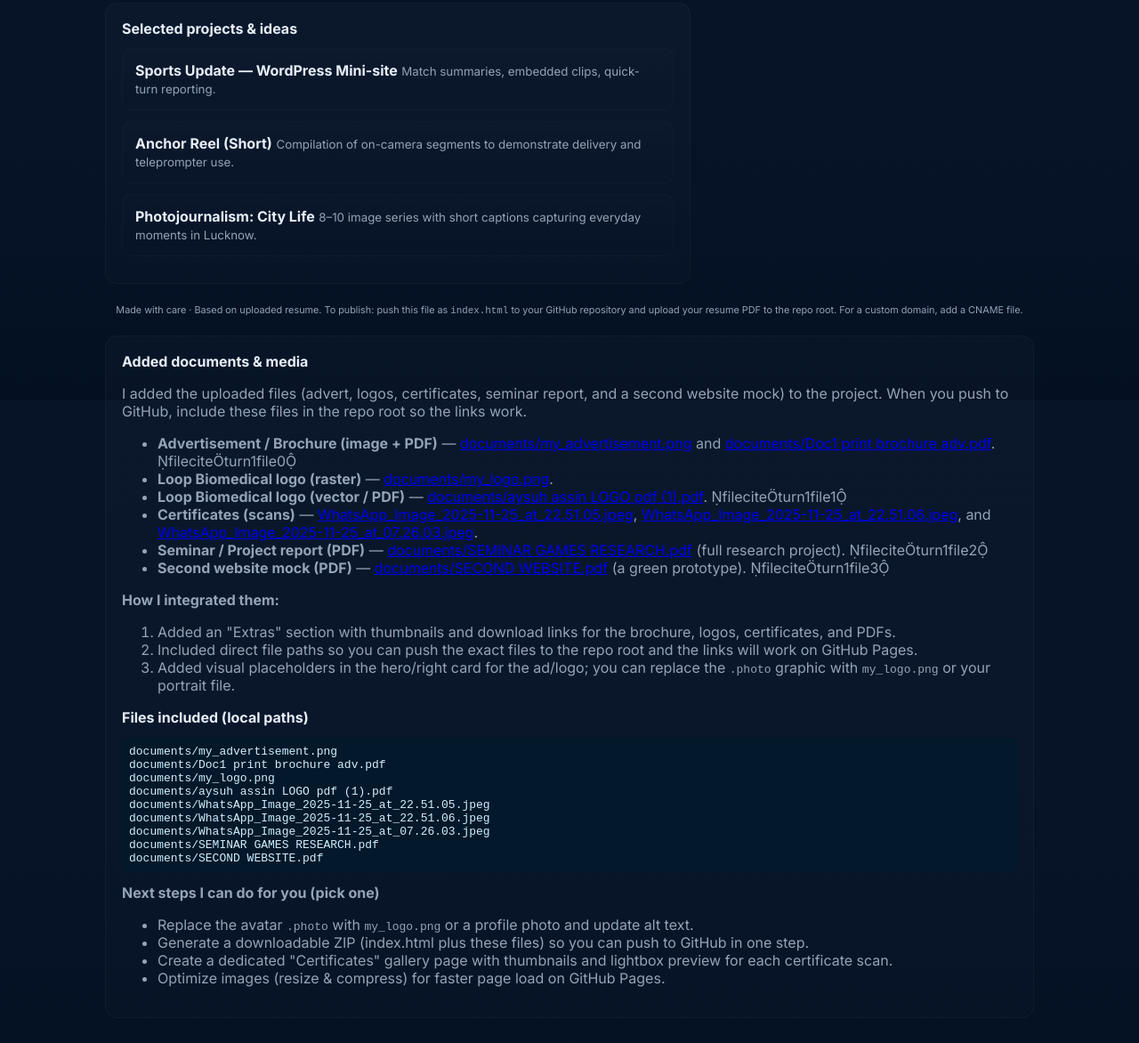
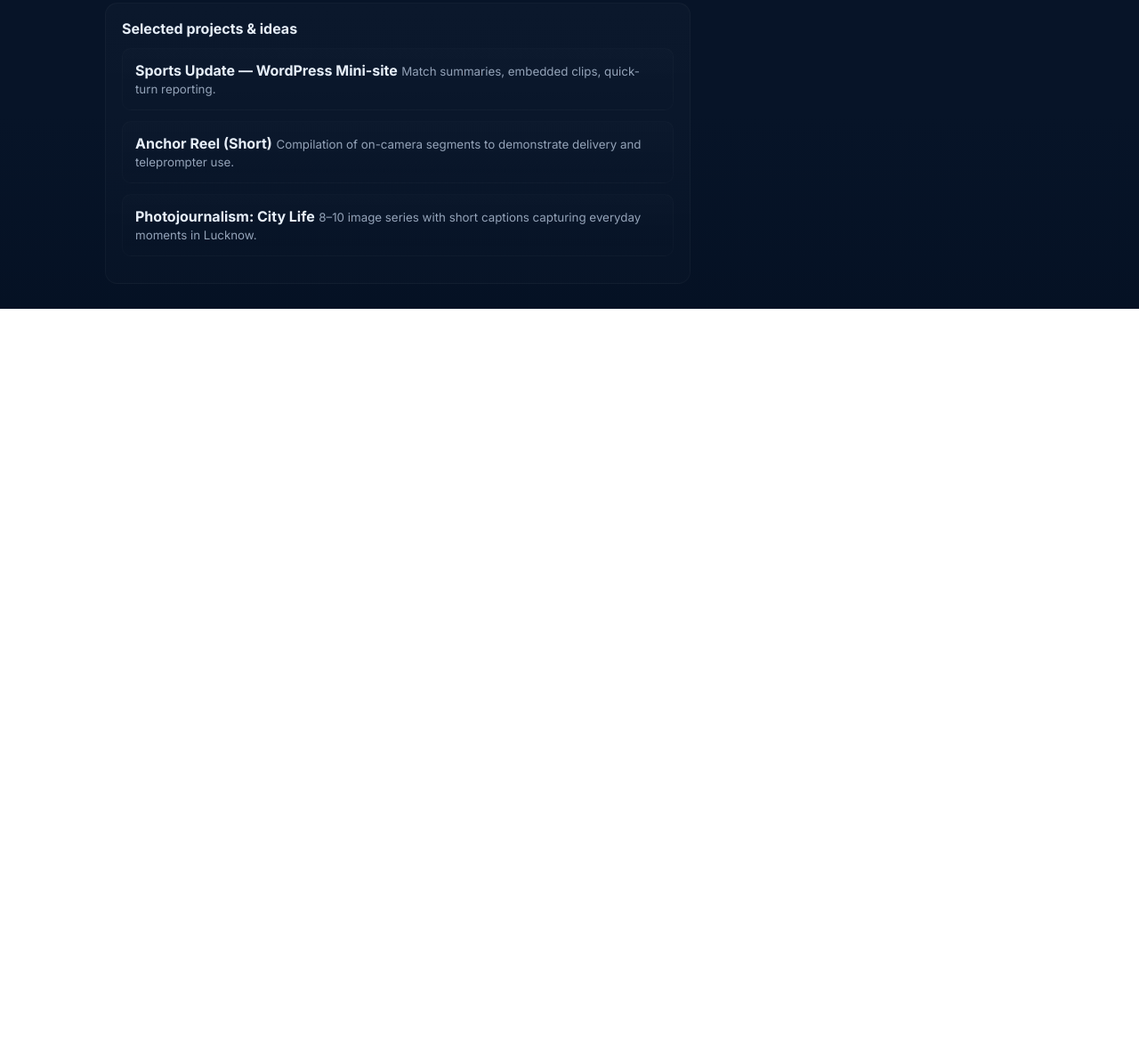
Before and after one commit to Abreaker16/Ayush-s-Portfolio, a plain HTML site: page index.html in a window 1280 px wide. Shown: the part 1150-2322 px from the top of the page at 89% size. After the commit the page ends 1497 px from the top, so only its background shows below. Drawn offline with Linux system fonts and the light colour scheme.

Commit message:
Update index.html

```diff
--- a/index.html
+++ b/index.html
@@ -207,61 +207,5 @@ Notes:
 
       </aside>
     </div>
-
-    <footer>
-      <small>Made with care · Based on uploaded resume. To publish: push this file as <code>index.html</code> to your GitHub repository and upload your resume PDF to the repo root. For a custom domain, add a CNAME file.</small>
-    </footer>
-
-    <!-- ADDED: Portfolio additions (certificates, brochure, research paper, logos, and ad) -->
-    <section class="card" id="extras" style="margin-top:22px;padding:18px">
-      <h3>Added documents & media</h3>
-      <p style="color:var(--muted)">I added the uploaded files (advert, logos, certificates, seminar report, and a second website mock) to the project. When you push to GitHub, include these files in the repo root so the links work.</p>
-
-      <ul style="color:var(--muted);margin-top:12px">
-        <li><strong>Advertisement / Brochure (image + PDF)</strong> — <a href="documents/my_advertisement.png" target="_blank">documents/my_advertisement.png</a> and <a href="documents/Doc1 print brochure adv.pdf" target="_blank">documents/Doc1 print brochure adv.pdf</a>. fileciteturn1file0</li>
-        <li><strong>Loop Biomedical logo (raster)</strong> — <a href="documents/my_logo.png" target="_blank">documents/my_logo.png</a>.</li>
-        <li><strong>Loop Biomedical logo (vector / PDF)</strong> — <a href="documents/aysuh assin LOGO pdf (1).pdf" target="_blank">documents/aysuh assin LOGO pdf (1).pdf</a>. fileciteturn1file1</li>
-        <li><strong>Certificates (scans)</strong> — <a href="documents/WhatsApp_Image_2025-11-25_at_22.51.05.jpeg" target="_blank">WhatsApp_Image_2025-11-25_at_22.51.05.jpeg</a>, <a href="documents/WhatsApp_Image_2025-11-25_at_22.51.06.jpeg" target="_blank">WhatsApp_Image_2025-11-25_at_22.51.06.jpeg</a>, and <a href="documents/WhatsApp_Image_2025-11-25_at_07.26.03.jpeg" target="_blank">WhatsApp_Image_2025-11-25_at_07.26.03.jpeg</a>.</li>
-        <li><strong>Seminar / Project report (PDF)</strong> — <a href="documents/SEMINAR GAMES RESEARCH.pdf" target="_blank">documents/SEMINAR GAMES RESEARCH.pdf</a> (full research project). fileciteturn1file2</li>
-        <li><strong>Second website mock (PDF)</strong> — <a href="documents/SECOND WEBSITE.pdf" target="_blank">documents/SECOND WEBSITE.pdf</a> (a green prototype). fileciteturn1file3</li>
-      </ul>
-
-      <div style="margin-top:12px;color:var(--muted)">
-        <strong>How I integrated them:</strong>
-        <ol>
-          <li>Added an "Extras" section with thumbnails and download links for the brochure, logos, certificates, and PDFs.</li>
-          <li>Included direct file paths so you can push the exact files to the repo root and the links will work on GitHub Pages.</li>
-          <li>Added visual placeholders in the hero/right card for the ad/logo; you can replace the <code>.photo</code> graphic with <code>my_logo.png</code> or your portrait file.</li>
-        </ol>
-      </div>
-
-      <div style="margin-top:12px">
-        <strong>Files included (local paths)</strong>
-        <pre style="background:#03182b;padding:8px;border-radius:6px;color:#cfefff">documents/my_advertisement.png
-documents/Doc1 print brochure adv.pdf
-documents/my_logo.png
-documents/aysuh assin LOGO pdf (1).pdf
-documents/WhatsApp_Image_2025-11-25_at_22.51.05.jpeg
-documents/WhatsApp_Image_2025-11-25_at_22.51.06.jpeg
-documents/WhatsApp_Image_2025-11-25_at_07.26.03.jpeg
-documents/SEMINAR GAMES RESEARCH.pdf
-documents/SECOND WEBSITE.pdf
-</pre>
-      </div>
-
-      <div style="margin-top:12px;color:var(--muted)">
-        <strong>Next steps I can do for you (pick one)</strong>
-        <ul>
-          <li>Replace the avatar <code>.photo</code> with <code>my_logo.png</code> or a profile photo and update alt text.</li>
-          <li>Generate a downloadable ZIP (index.html plus these files) so you can push to GitHub in one step.</li>
-          <li>Create a dedicated "Certificates" gallery page with thumbnails and lightbox preview for each certificate scan.</li>
-          <li>Optimize images (resize & compress) for faster page load on GitHub Pages.</li>
-        </ul>
-      </div>
-
-    </section>
-
-  </div>
-
 </body>
 </html>
```
